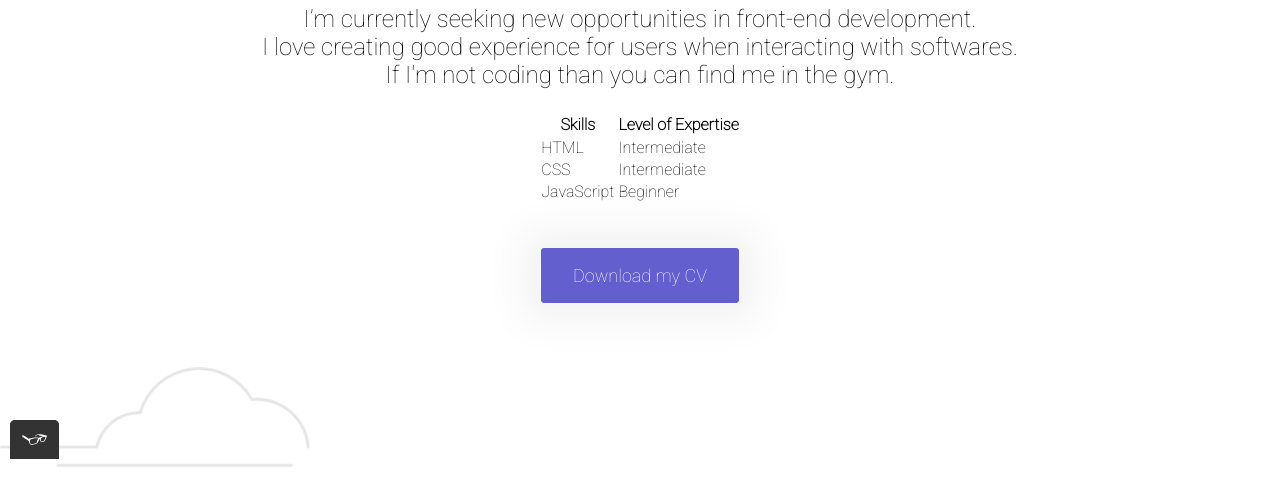
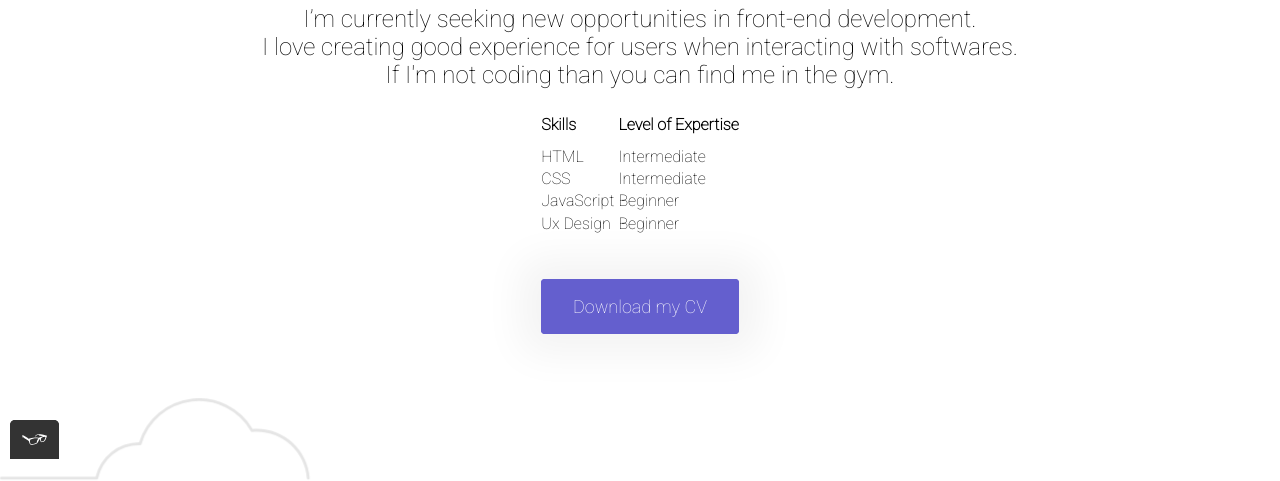
Before and after one commit to sylvcode/Portfolio-CF, a website: page about.html in a window 1280 px wide. Shown: the part 341-822 px from the top of the page. Drawn offline with nearby package versions, Linux system fonts and the light colour scheme.

Commit message:
text styling changed

```diff
--- a/about.html
+++ b/about.html
@@ -51,7 +51,7 @@
 <table>
     <thead>
       <tr>
-        <th scope="col">Skills</th>
+        <th scope="col" class="skill">Skills</th>
         <th scope="col">Level of Expertise</th>
       </tr>
     </thead>
@@ -66,6 +66,10 @@
       </tr>
       <tr>
         <td>JavaScript</td>
+        <td>Beginner</td>
+      </tr>
+      <tr>
+        <td>Ux Design</td>
         <td>Beginner</td>
       </tr>
     </tbody>
--- a/css/styles.css
+++ b/css/styles.css
@@ -190,6 +190,13 @@ table {
    margin-left: auto;
    margin-right: auto;
 }
+.skill {
+  text-align: left;
+}
+
+th {
+  padding-bottom: 10px;
+}
 
 /* Footer stylings */
 
```
Also changed, not shown: index.html (+1 -1 lines).
